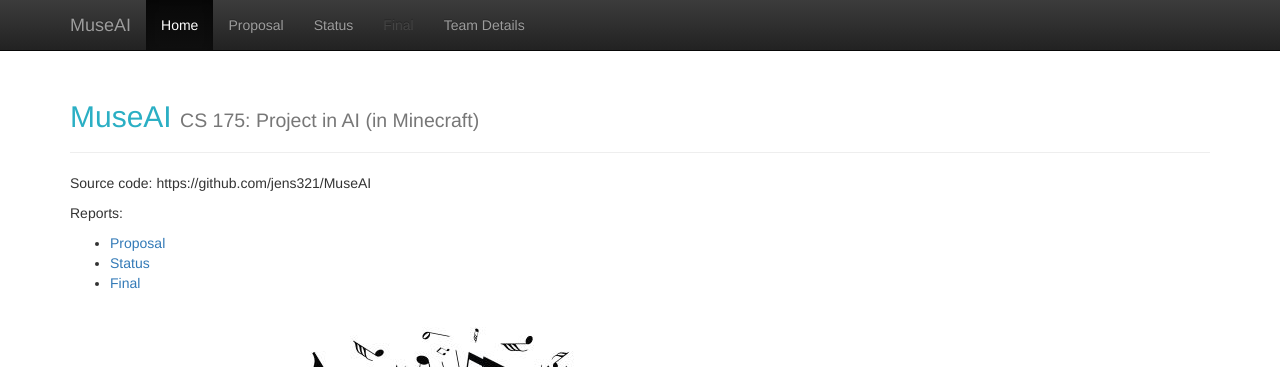
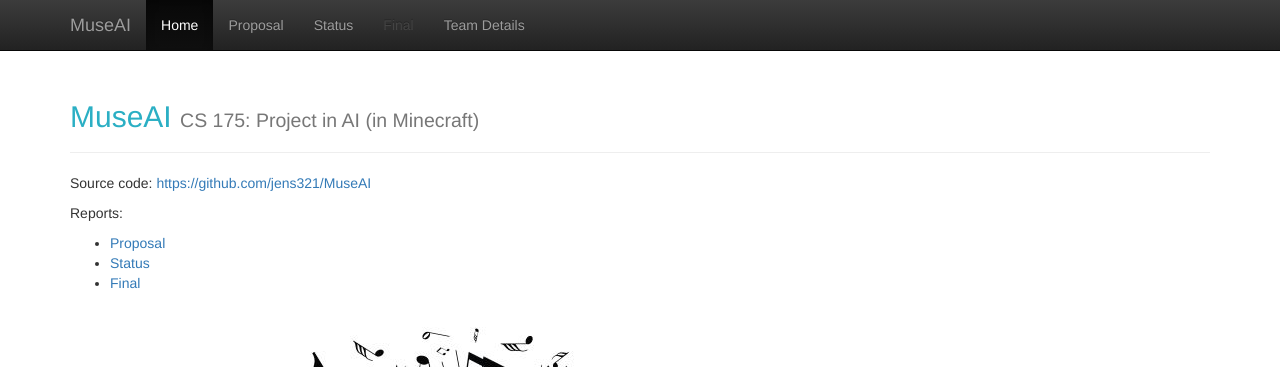
Before and after one commit to DylanAgiman/MuseAI, a Jekyll site: the page built from docs/index.md, in a window 1280 px wide and 959 px high. Shown: the top 367 px of the window. Built offline with Jekyll 4.4.1, drawn with Linux system fonts in a browser that asks for light colours; part of the change alters nothing that is shown.

```diff
--- a/docs/index.md
+++ b/docs/index.md
@@ -3,7 +3,7 @@ layout: default
 title:  Home
 ---
 
-Source code: https://github.com/jens321/MuseAI
+Source code: [https://github.com/jens321/MuseAI](https://github.com/jens321/MuseAI)
 
 Reports:
 
```
